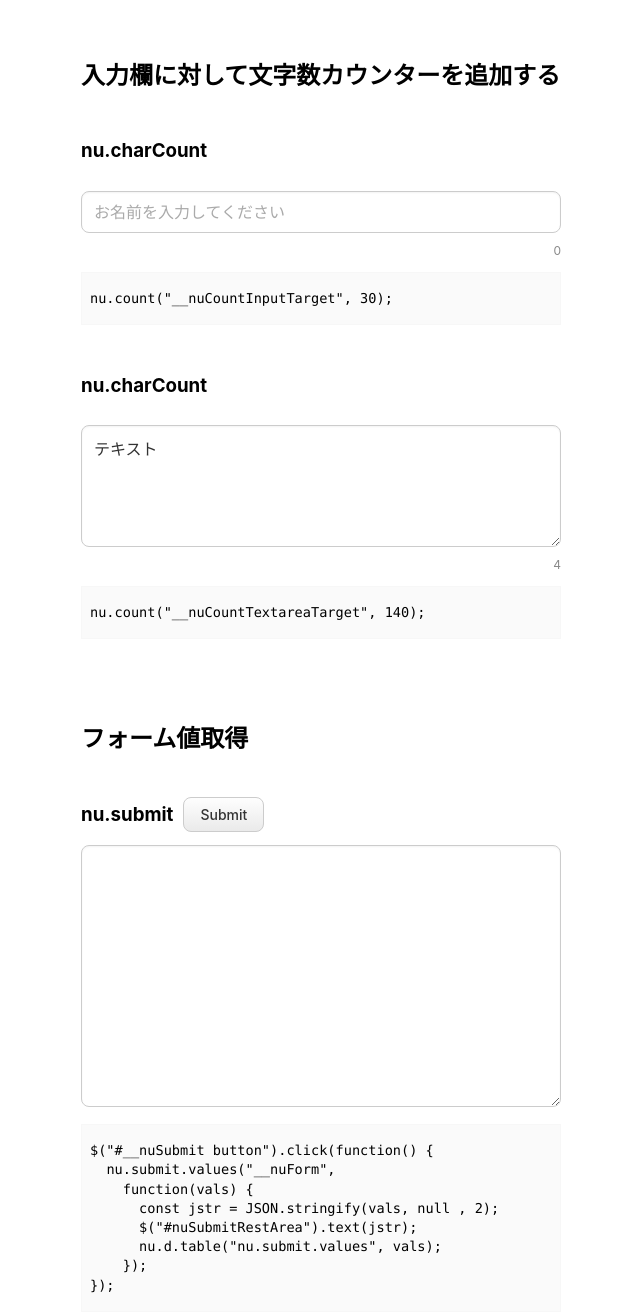
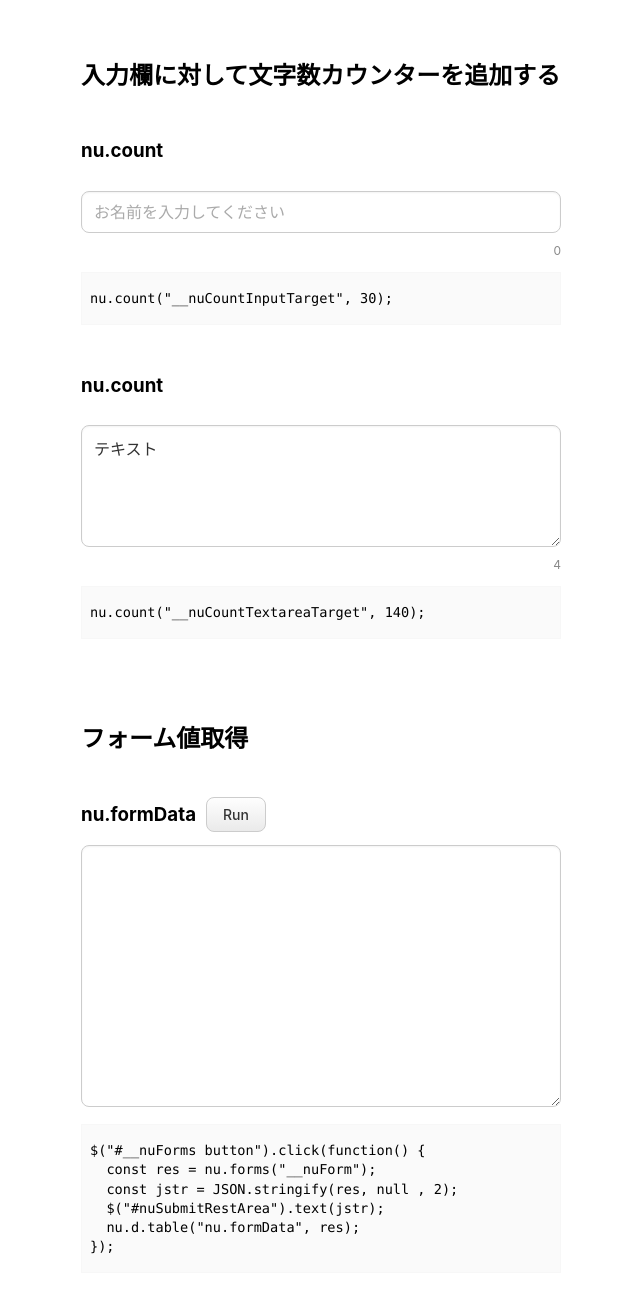
Before and after one commit to aragig/nu-js, a website: page index.html in a window 1280 px wide. Shown: the part 6260-7575 px from the top of the page, without its empty margins (319-959 px from the left). Drawn offline with Linux system fonts and the light colour scheme; a web font is replaced by a local one.

Commit message:
nuSubmitの改修

```diff
--- a/index.html
+++ b/index.html
@@ -167,7 +167,7 @@
 			<h2 class="mt80">入力欄に対して文字数カウンターを追加する</h2>
 			<div id="__nuCountInput">
 				<div class="flexColumn gap10 mt30">
-					<h3>nu.charCount</h3>
+					<h3>nu.count</h3>
 					<input id="__nuCountInputTarget" name="name" type="text" class="nuInput" placeholder="お名前を入力してください" autocomplete="on" />
 				</div>
 				<pre class="nuCodeBlock"></pre>
@@ -175,7 +175,7 @@
 
 			<div id="__nuCountTextarea">
 				<div class="flexColumn gap10 mt30">
-					<h3>nu.charCount</h3>
+					<h3>nu.count</h3>
 					<textarea id="__nuCountTextareaTarget" name="inquire" class="nuTextarea wFull" placeholder="ご意見・ご感想" rows="5">テキスト</textarea>
 				</div>
 				<pre class="nuCodeBlock"></pre>
@@ -185,10 +185,10 @@
 		<!-- セクション: フォーム値取得-->
 		<section>
 			<h2 class="mt80">フォーム値取得</h2>
-			<div id="__nuSubmit">
+			<div id="__nuForms">
 				<div class="flexRow gap10 mt30">
-					<h3>nu.submit</h3>
-					<button class="nuButton" type="button">Submit</button>
+					<h3>nu.formData</h3>
+					<button class="nuButton" type="button">Run</button>
 				</div>
 				<textarea id="nuSubmitRestArea" class="nuTextarea wFull" rows="12" readonly></textarea>
 				<pre class="nuCodeBlock"></pre>
@@ -592,17 +592,15 @@ nu.search("__nuSearchBox", "/sample/site_search_index.json", {
 		//------------------------------------------------------------------------------------
 		{
 			const code = `
-$("#__nuSubmit button").click(function() {
-	nu.submit.values("__nuForm",
-		function(vals) {
-			const jstr = JSON.stringify(vals, null , 2);
-			$("#nuSubmitRestArea").text(jstr);
-			nu.d.table("nu.submit.values", vals);
-		});
+$("#__nuForms button").click(function() {
+	const res = nu.forms("__nuForm");
+	const jstr = JSON.stringify(res, null , 2);
+	$("#nuSubmitRestArea").text(jstr);
+	nu.d.table("nu.formData", res);
 });
             `.trim();
 
-			$("#__nuSubmit pre").text(code); // 表示用
+			$("#__nuForms pre").text(code); // 表示用
 			new Function(code)(); // 実行用
 
 		}
--- a/src/neoux/js/nu.js
+++ b/src/neoux/js/nu.js
@@ -784,10 +784,10 @@
 		/**
 		 * フォームの値を取得し、コールバックに渡す
 		 * @param {string} formId - 対象のform id名
-		 * @param {Function} callback - 結果を受け取る関数（formDataを引数に渡す）
+		 * @returns {Object} formDataを渡す
 		 */
-		window.nu.submit.values = function (formId, callback) {
-			if (!formId || typeof callback !== "function") return;
+		window.nu.forms = function (formId) {
+			if (!formId) return;
 
 			const el = document.getElementById(formId);
 			if (!el) {
@@ -795,8 +795,7 @@
 				return;
 			}
 
-			const values = getFormValues(document.getElementById(formId));
-			callback(values);
+			return getFormValues(document.getElementById(formId));
 		};
 
 	}
```
